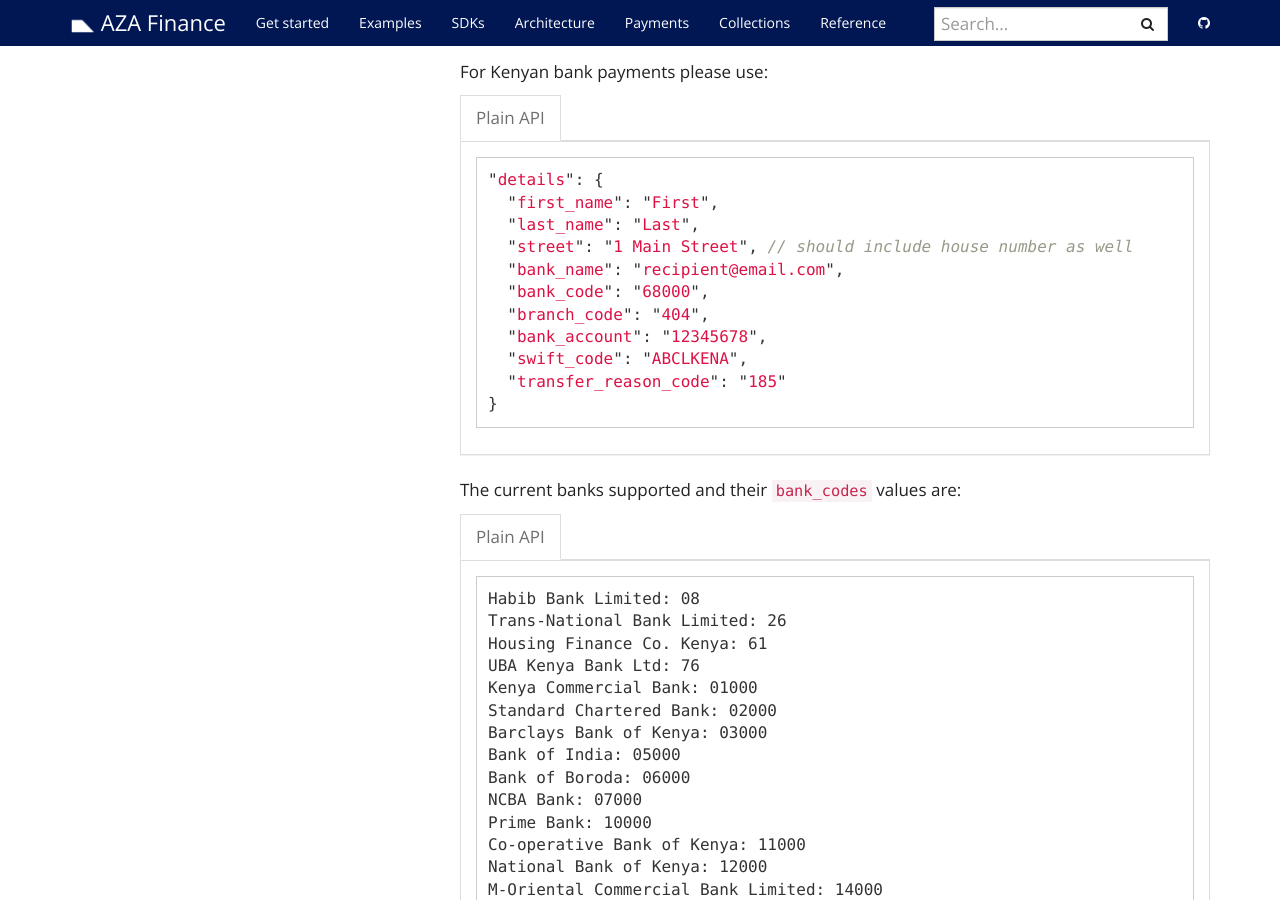
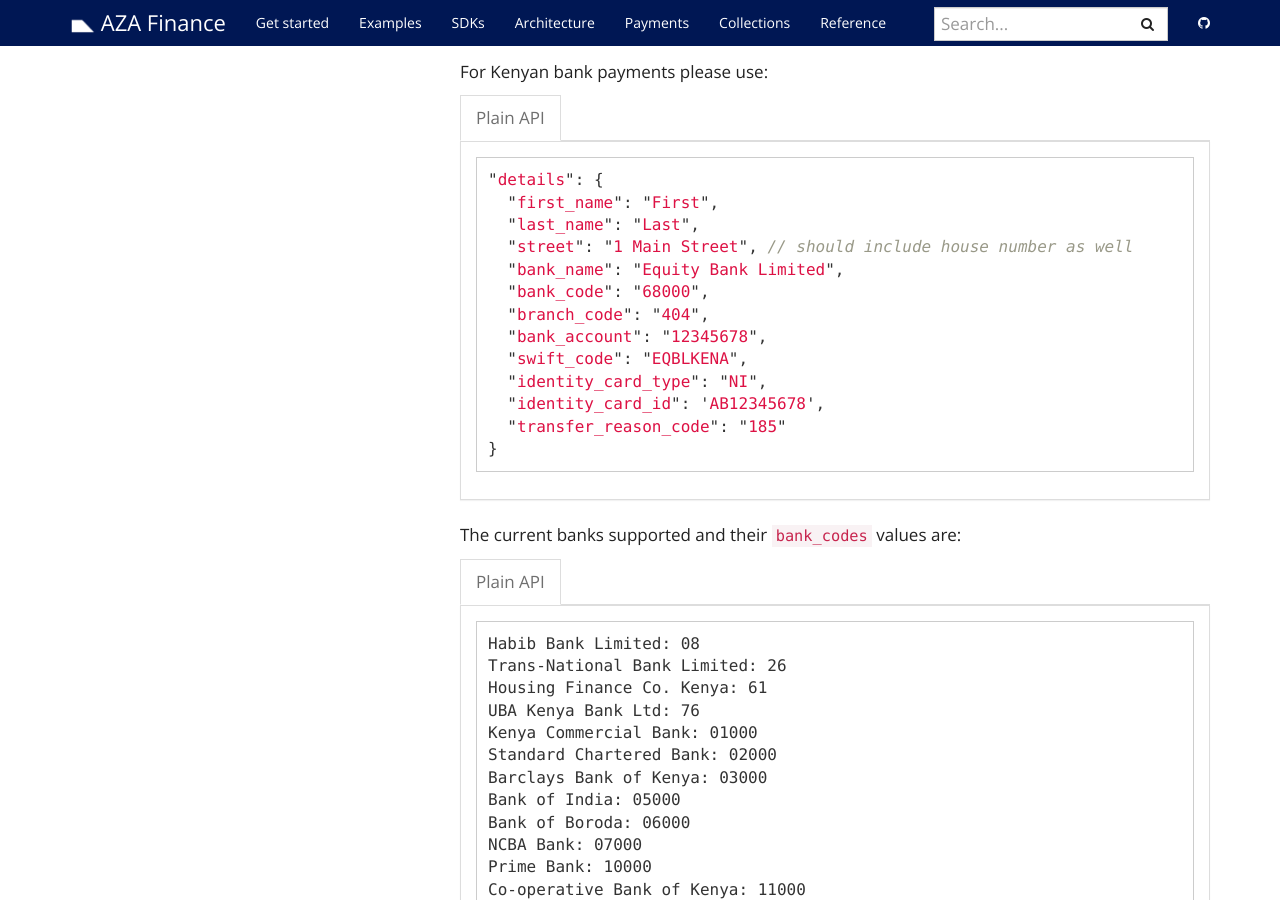
Before and after one commit to transferzero/api-documentation, a Jekyll site: the page built from _docs/payout-details.md, in a window 1280 px wide and 900 px high, scrolled down 15602 px. Built offline with Jekyll 4.4.1, drawn with Linux system fonts in a browser that asks for light colours; nearby versions of some CDN libraries; comment, search, counter and statistics services are not loaded; some of the changed text lies outside the part shown.

Commit message:
address pr comments

````diff
--- a/_docs/payout-details.md
+++ b/_docs/payout-details.md
@@ -744,11 +744,13 @@
   "first_name": "First",
   "last_name": "Last",
   "street": "1 Main Street", // should include house number as well
-  "bank_name": "recipient@email.com",
+  "bank_name": "Equity Bank Limited",
   "bank_code": "68000",
   "branch_code": "404",
   "bank_account": "12345678",
-  "swift_code": "ABCLKENA",
+  "swift_code": "EQBLKENA",
+  "identity_card_type": "NI",
+  "identity_card_id": 'AB12345678',
   "transfer_reason_code": "185"
 }
 ```
@@ -907,6 +909,8 @@
   "last_name": "Last",
   "street": "1 Linford Street",
   "phone_number": "254123456789", // local or international Kenyan format
+  "identity_card_type": "NI",
+  "identity_card_id": 'AB12345678',
   "transfer_reason_code": "185",
   "mobile_provider": "mpesa"
 
````
